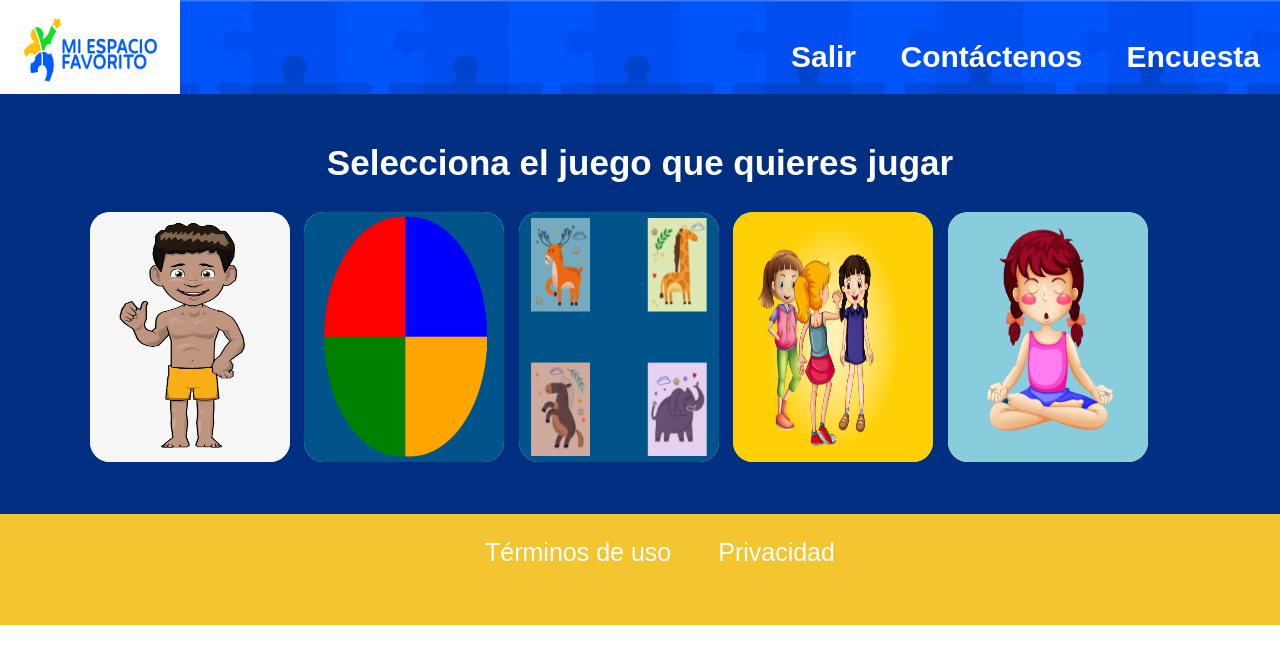
After one commit to ValdirLeon/Mi-Espacio-Favorito, a Node server app: page /juegos in a window 1280 px wide. The commit adds this page. Shown: the top 664 px of the page. Run offline with Node 20, Linux system fonts and the light colour scheme; some libraries are stand-ins or nearby versions.

Commit message:
Creación de juegos.ejs y el include del header

```diff
--- a/assets/css/juegos.css
+++ b/assets/css/juegos.css
@@ -3,17 +3,17 @@ body{
     height: 100%;
     padding: 0;
     display: grid;
-    grid-template-rows: 20% 60% 20%;
+    grid-template-rows: 15% 65% 20%;
     font-family:Arial, Helvetica, sans-serif;
 }
 header{
     display: grid;
-    height: 120px;
+    height: 100px;
     grid-column: 1/ span 3;
     background:linear-gradient(180deg, #5d6366 0, #415460 25%, #1f4459 50%, #003553 75%, #00264d 100%);
 }
 .header__grid-container{
-    background: url("../logos/headerima.jpg");
+    background: url("../images/logos/headerima.jpg");
     background-repeat: no-repeat;
     background-size: cover;
 }
@@ -24,7 +24,7 @@ header{
 }
 .Logo{
     width: 180px ;
-    height: 120px;
+    height: 100px;
 }
 
 .Titulo{
@@ -63,8 +63,9 @@ a{
 .carousel{
     background-color:#002e80;
     grid-column: 1/ span 3;
-    padding: 30px;
+    padding: 20px;
     position: relative;
+    min-height: 380px;
 }
 .carousel__title{
     font-size: 35px;
@@ -76,7 +77,7 @@ a{
 }
 .carousel__container{
     white-space: nowrap;
-    margin: 70px 0px;
+    margin: 20px 0px;
     padding-left: 70px;
     padding-bottom: 10px;
 }
@@ -154,6 +155,8 @@ footer{
     background: #f3c530;
     justify-items: center;
     font-size: 25px;
+    min-height: 90px;
+    margin-top: 13px;
 }
 .list a{
     padding:10px 20px;
--- a/server.js
+++ b/server.js
@@ -27,4 +27,8 @@ app.get('/',(req,res)=>{
     res.render('inicio')
 })
 
+app.get('/juegos',(req,res)=>{
+    res.render('juegos')
+})
+
 app.listen(PORT,()=>{(console.log(`Servidor funcionando en http//localhost:${PORT}`))})
--- /dev/null
+++ b/views/include/_header.ejs
@@ -0,0 +1,10 @@
+<header>
+    <div class="header__grid-container">
+        <img class="Logo" src="/images/logos/logo.jpg" alt="Mi espacio favorito" />
+        <nav>
+            <a>Salir</a>
+            <a>Contáctenos</a>
+            <a target="_blank" href="https://docs.google.com/forms/d/e/1FAIpQLSe1vI5fXLD_v7nLBfzodJw6eOpbag_0_UTul4ZMBRHNE9DEdQ/viewform?usp=sf_link">Encuesta</a>
+        </nav>
+    </div>
+</header>
--- a/views/inicio.ejs
+++ b/views/inicio.ejs
@@ -10,8 +10,10 @@
 <body>
     <header class="inicio__header"></header>
     <section class="main__inicio">
-        <button class="inicio__button">Comenzar</button>
+        <a href="juegos">
+            <button class="inicio__button">Comenzar</button>
+        </a>
     </section>
-    <%- include('include/_footer.ejs') %>
+    <%- include('include/_footer') %>
 </body>
 </html>
--- a/views/inicio1.html
+++ b/views/inicio1.html
@@ -10,7 +10,9 @@
 <body>
     <header class="inicio__header"></header>
     <section class="main__inicio">
-        <button class="inicio__button" src="">Comenzar</button>
+        <a href="juegos2.html">
+            <button class="inicio__button">Comenzar</button>
+        </a>
     </section>
     <footer class="footer">
         <ul class="list">
--- /dev/null
+++ b/views/juegos.ejs
@@ -0,0 +1,66 @@
+<!DOCTYPE html>
+<html lang="en">
+<head>
+    <meta charset="UTF-8">
+    <meta http-equiv="X-UA-Compatible" content="IE=edge">
+    <meta name="viewport" content="width=device-width, initial-scale=1.0">
+    <link rel="stylesheet" href="/css/juegos.css">
+    <title>Document</title>
+</head>
+<body>
+    <%- include('include/_header') %>
+
+    <section class="carousel">
+        <h1 class="carousel__title">Selecciona el juego que quieres jugar</h1>
+        <div class="carousel__container">
+            <div class="carousel-item">
+                <img class = "carousel-item__img1" src="/images/partes/niño.jpeg" alt="Cuerpo Humano" />
+                <div class="carousel-item__details">
+                    <a>
+                        <h1 class="carousel-item__details--title"> Cuerpo Humano</h1>
+                        <p class="carousel-item__details--subtitle"> Toca Para Jugar</p>
+                    </a>
+                </div>
+            </div>
+            <div class="carousel-item">
+                <img class = "carousel-item__img1" src="/images/logos/simon.png" alt="Simon Dice" />
+                <div class="carousel-item__details">
+                    <a>
+                        <h1 class="carousel-item__details--title"> Simon Dice</h1>
+                        <p class="carousel-item__details--subtitle"> Toca Para Jugar</p>
+                    </a>
+                </div>
+            </div>
+            <div class="carousel-item">
+                <img class= "carousel-item__img1" src="/images/logos/memoria.png" alt="Memoria" />
+                <div class="carousel-item__details">
+                    <a>
+                        <h1 class="carousel-item__details--title"> Memoria</h1>
+                        <p class="carousel-item__details--subtitle"> Toca Para Jugar</p>
+                    </a>
+                </div>
+            </div>
+            <div class="carousel-item">
+                <img class="carousel-item__img1" src="/images/actividades/conversando.png" alt="Actividades" />
+                <div class="carousel-item__details">
+                    <a>
+                        <h1 class="carousel-item__details--title"> Actividades</h1>
+                        <p class="carousel-item__details--subtitle"> Toca Para Jugar</p>
+                    </a>
+                </div>
+            </div>
+            <div class="carousel-item">
+                <img class="carousel-item__img1" src="/images/actividades/descansar.png" alt="Relajación" />
+                <div class="carousel-item__details">
+                    <a>
+                        <h1 className="carousel-item__details--title"> Relajación</h1>
+                        <p className="carousel-item__details--subtitle"> Toca Para Jugar</p>
+                    </a>
+                </div>
+            </div>
+        </div>
+    </section>
+
+    <%- include('include/_footer') %>
+</body>
+</html>
```
Also changed, not shown: assets/css/inicio.css (+4 -4 lines), views/juegos2.html (added, +79 -0 lines).
